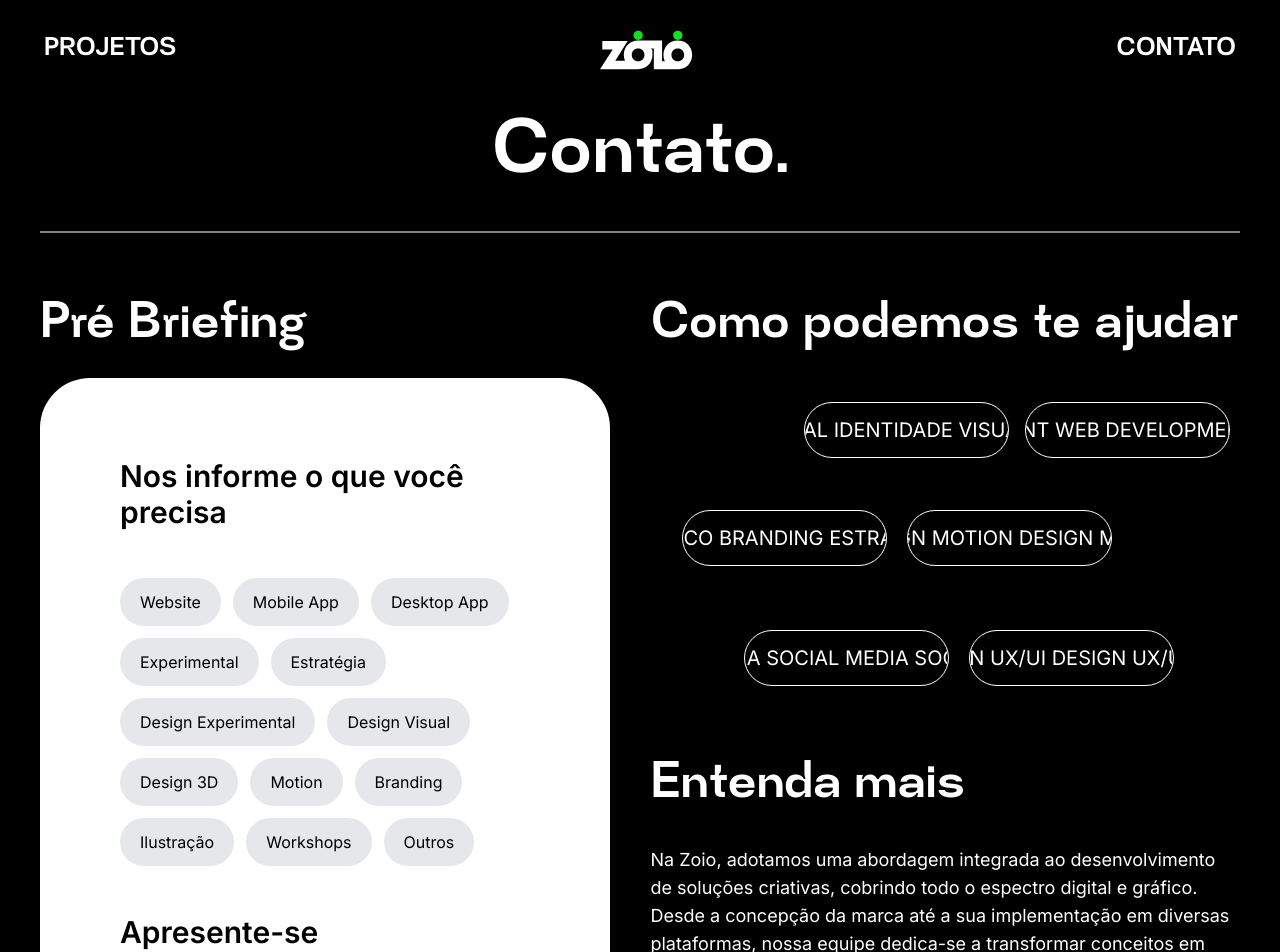
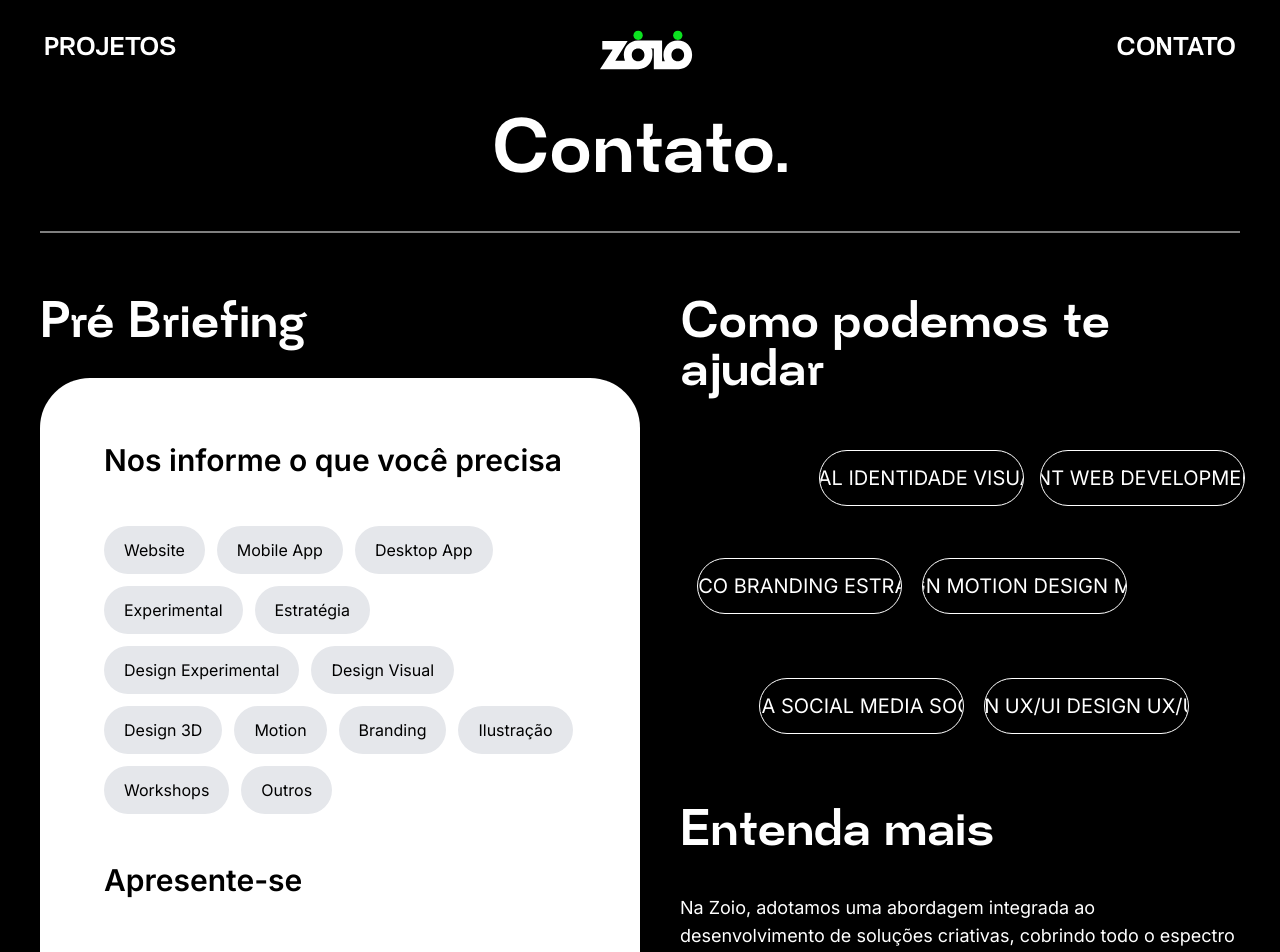
Before and after one commit to ziembick/zoio-brands, a Next.js app: page /contato in a window 1280 px wide. Shown: the top 952 px of the page. Built offline with nearby package versions, Linux system fonts and the light colour scheme.

Commit message:
reponsive contato

```diff
--- a/src/app/contato/page.jsx
+++ b/src/app/contato/page.jsx
@@ -129,18 +129,19 @@ export default function Contato() {
           </svg>
         </div>
         <div className="flex py-10 px-10 justify-between items-start max-lg:flex-col">
-          <div className="">
+          <div className="w-1/2">
             {/* alterado aqui */}
-            <h2 className={`${styles.containerTitle} pb-7 text-5xl`}>
+            <h2 className={`${styles.containerTitle} pb-7 xl:text-5xl lg:text-4xl md:text-3xl`}>
               Pré Briefing
             </h2>
+            {/* DIVISÃO UM */}
             <div
-              className={`${styles.contatoForm} bg-white flex items-center justify-center p-4 rounded-lg shadow-lg`}
+              className={`${styles.contatoForm} bg-white flex items-center justify-center p-4 rounded-lg shadow-lg `}
             >
               <form
                 ref={form}
                 onSubmit={sendEmail}
-                className={`${styles.mainForm} bg-white flex items-center justify-center p-4 max-w-4xl w-full `}
+                className={`${styles.mainForm} bg-white flex items-center justify-center max-w-4xl w-full `}
               >
                 <input
                   type="hidden"
@@ -352,7 +353,7 @@ export default function Contato() {
                   <h1 className="text-black text-3xl font-semibold mb-12">
                     Apresente-se
                   </h1>
-                  <div className="flex flex-col lg:flex-row gap-6">
+                  <div className="flex flex-col xl:flex-row gap-6">
                     <div className="flex-1 space-y-4">
                       <div>
                         <label className="block text-lg font-medium text-black mb-3">
@@ -441,9 +442,10 @@ export default function Contato() {
               </form>
             </div>
           </div>
-          <div className="flex-1 flex flex-col justify-center pl-10">
+          {/* DIVISÃO DOIS */}
+          <div className="flex-1 flex flex-col justify-center pl-10 w-1/2">
             <div className={`${styles.segundaSessao} pb-16`}>
-              <h1 className={`${styles.segundaSessaoTitle} pb-16 text-5xl`}>
+              <h1 className={`${styles.segundaSessaoTitle} pb-16 xl:text-5xl lg:text-4xl md:text-3xl`}>
                 Como podemos te ajudar
               </h1>
               <div className="flex justify-between flex-col items-center space-y-6">
```
